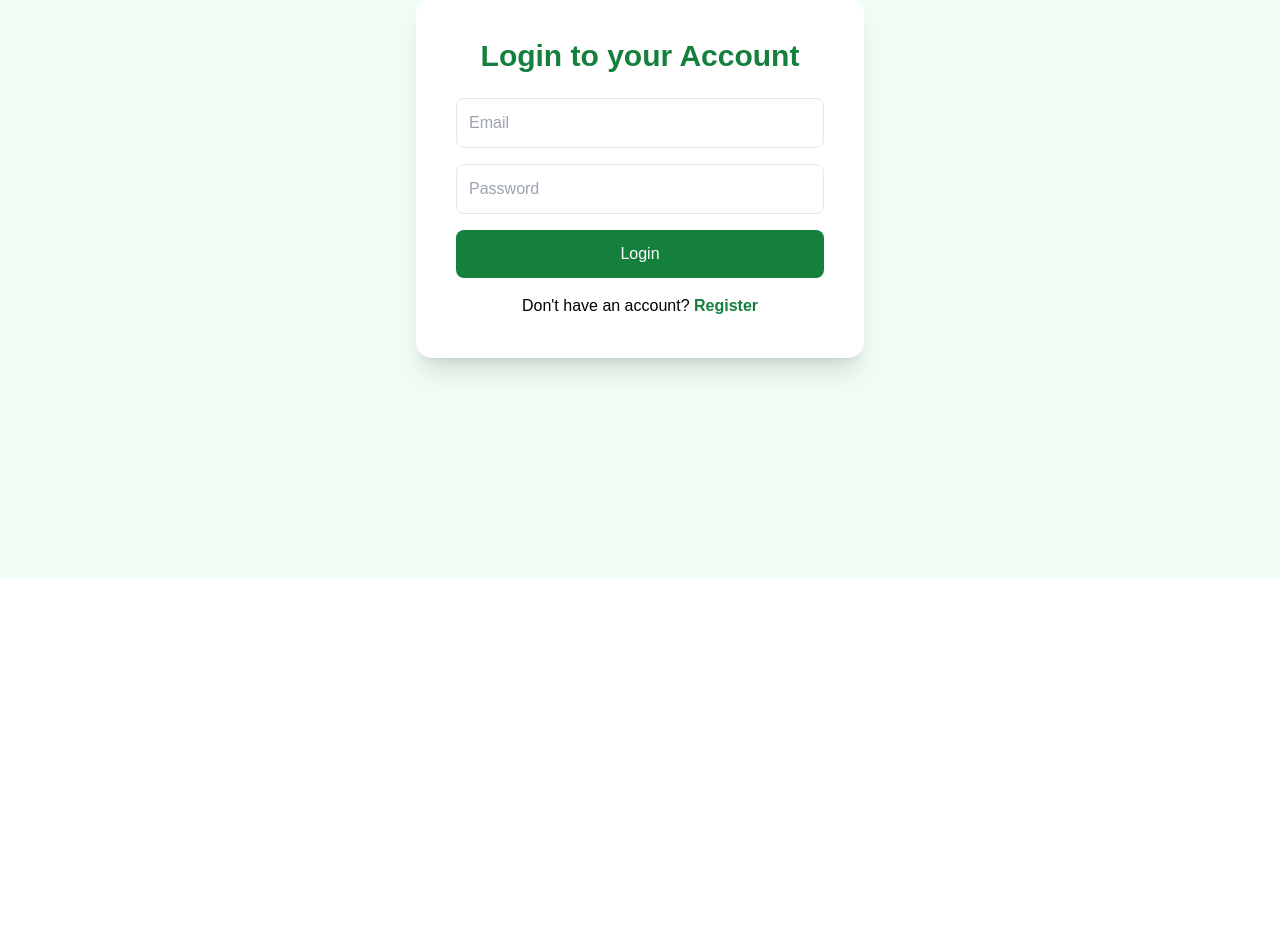
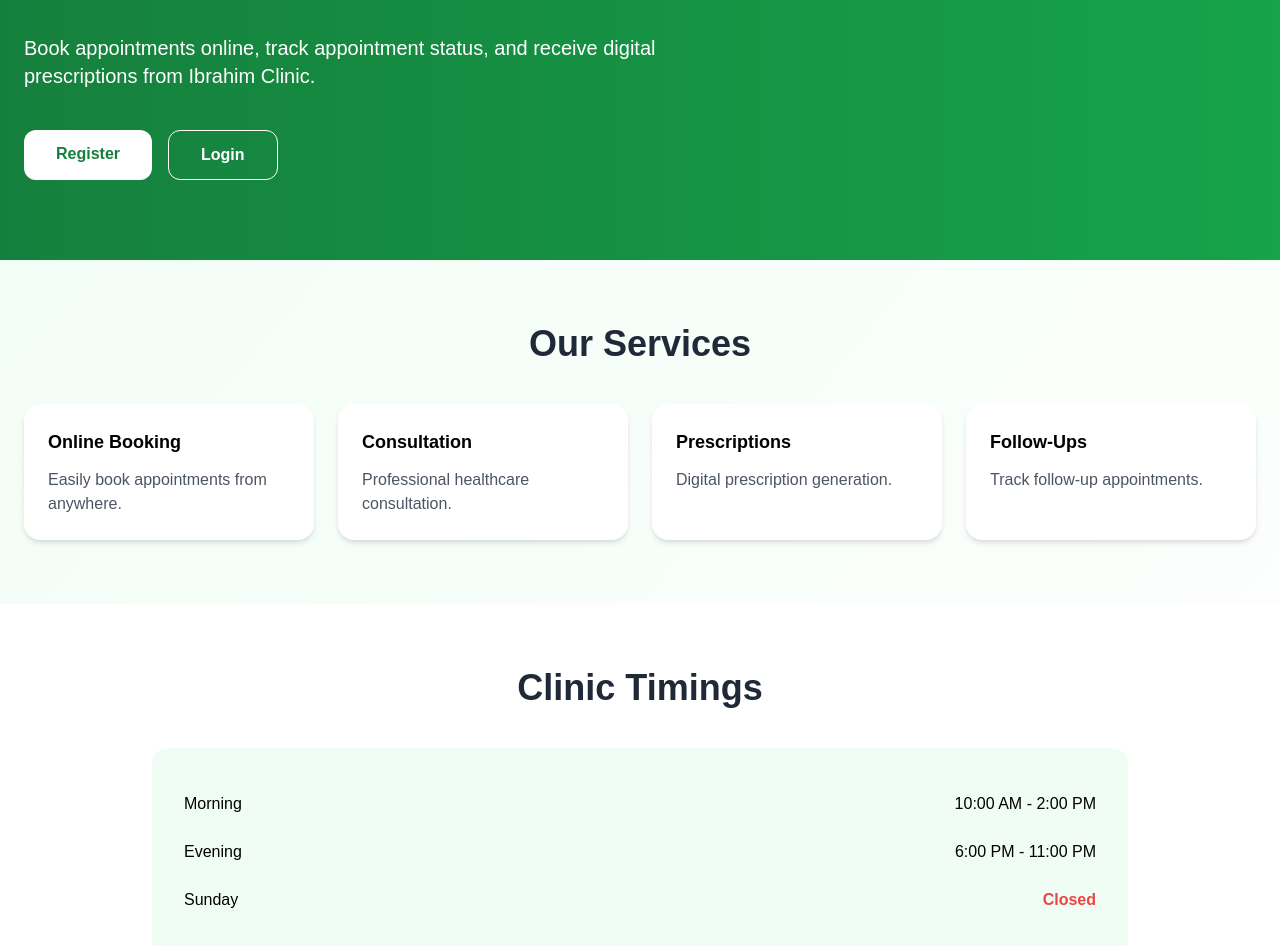
Before and after one commit to zaid-14/ibrahim-clinic-management, a React (Create React App) app: page / in a window 1280 px wide. Before the commit this address led to /login. Shown: the part 222-1168 px from the top of the page. Before the commit the page ends 800 px from the top, so only its background shows below. Built offline with nearby package versions, Linux system fonts and the light colour scheme; no server answers.

Commit message:
added landing page instead of direct login

```diff
--- a/src/App.js
+++ b/src/App.js
@@ -1,5 +1,6 @@
 import { Routes, Route, Navigate } from "react-router-dom";
 import { useAuth } from "./context/AuthContext";
+import LandingPage from "./pages/shared/LandingPage";
 import Login from "./pages/auth/Login";
 import Register from "./pages/auth/Register";
 import AdminLayout from "./layouts/AdminLayout";
@@ -29,10 +30,8 @@ function App() {
     <Routes>
       {/* LOGIN */}
       <Route path="/login" element={<Login />} />
-
       {/* REGISTER */}
       <Route path="/register" element={<Register />} />
-
       {/* PATIENT */}
       <Route
         path="/patient"
@@ -44,7 +43,6 @@ function App() {
           )
         }
       />
-
       {/* ADMIN LAYOUT */}
       <Route
         path="/admin"
@@ -70,7 +68,6 @@ function App() {
 
         <Route path="notifications" element={<NotificationsPage />} />
       </Route>
-
       {/* DOCTOR */}
       <Route
         path="/doctor"
@@ -89,8 +86,10 @@ function App() {
         <Route path="prescriptions" element={<DoctorPrescriptions />} />
       </Route>
 
-      {/* DEFAULT */}
-      <Route path="*" element={<Navigate to="/login" />} />
+      {/* LANDING PAGE */}
+      <Route path="/" element={<LandingPage />} />
+      {/* FALLBACK */}
+      <Route path="*" element={<Navigate to="/" />} />
     </Routes>
   );
 }
--- /dev/null
+++ b/src/pages/shared/LandingPage.jsx
@@ -0,0 +1,160 @@
+import { Link } from "react-router-dom";
+
+function LandingPage() {
+  return (
+    <div className="min-h-screen bg-gradient-to-br from-green-50 to-white">
+
+      {/* HERO */}
+      <section className="bg-gradient-to-r from-green-700 to-green-600 text-white">
+
+        <div className="max-w-7xl mx-auto px-6 py-20">
+
+          <h1 className="text-5xl md:text-6xl font-bold">
+            IBRAHIM CLINIC
+          </h1>
+
+          <p className="mt-4 text-2xl">
+            Dr. Aftab A. Khan (B.U.M.S.)
+          </p>
+
+          <p className="mt-2 text-lg text-green-100">
+            Family Physician & Surgeon
+          </p>
+
+          <p className="mt-8 text-xl max-w-2xl">
+            Book appointments online, track appointment status,
+            and receive digital prescriptions from Ibrahim Clinic.
+          </p>
+
+          <div className="mt-10 flex flex-wrap gap-4">
+
+            <Link
+              to="/register"
+              className="bg-white text-green-700 px-8 py-3 rounded-xl font-semibold"
+            >
+              Register
+            </Link>
+
+            <Link
+              to="/login"
+              className="border border-white px-8 py-3 rounded-xl font-semibold"
+            >
+              Login
+            </Link>
+
+          </div>
+
+        </div>
+
+      </section>
+
+      {/* SERVICES */}
+      <section className="max-w-7xl mx-auto px-6 py-16">
+
+        <h2 className="text-4xl font-bold text-center text-gray-800">
+          Our Services
+        </h2>
+
+        <div className="grid md:grid-cols-4 gap-6 mt-10">
+
+          <div className="bg-white shadow-md rounded-2xl p-6">
+            <h3 className="font-bold text-lg">
+              Online Booking
+            </h3>
+            <p className="mt-3 text-gray-600">
+              Easily book appointments from anywhere.
+            </p>
+          </div>
+
+          <div className="bg-white shadow-md rounded-2xl p-6">
+            <h3 className="font-bold text-lg">
+              Consultation
+            </h3>
+            <p className="mt-3 text-gray-600">
+              Professional healthcare consultation.
+            </p>
+          </div>
+
+          <div className="bg-white shadow-md rounded-2xl p-6">
+            <h3 className="font-bold text-lg">
+              Prescriptions
+            </h3>
+            <p className="mt-3 text-gray-600">
+              Digital prescription generation.
+            </p>
+          </div>
+
+          <div className="bg-white shadow-md rounded-2xl p-6">
+            <h3 className="font-bold text-lg">
+              Follow-Ups
+            </h3>
+            <p className="mt-3 text-gray-600">
+              Track follow-up appointments.
+            </p>
+          </div>
+
+        </div>
+
+      </section>
+
+      {/* CLINIC TIMINGS */}
+      <section className="bg-white py-16">
+
+        <div className="max-w-5xl mx-auto px-6">
+
+          <h2 className="text-4xl font-bold text-center text-gray-800">
+            Clinic Timings
+          </h2>
+
+          <div className="bg-green-50 rounded-2xl p-8 mt-10">
+
+            <div className="flex justify-between py-3">
+              <span>Morning</span>
+              <span>10:00 AM - 2:00 PM</span>
+            </div>
+
+            <div className="flex justify-between py-3">
+              <span>Evening</span>
+              <span>6:00 PM - 11:00 PM</span>
+            </div>
+
+            <div className="flex justify-between py-3">
+              <span>Sunday</span>
+              <span className="text-red-500 font-semibold">
+                Closed
+              </span>
+            </div>
+
+          </div>
+
+        </div>
+
+      </section>
+
+      {/* CONTACT */}
+      <section className="py-16">
+
+        <div className="max-w-5xl mx-auto px-6 text-center">
+
+          <h2 className="text-4xl font-bold text-gray-800">
+            Contact Us
+          </h2>
+
+          <p className="mt-8 text-lg">
+            Shop No. 12, Sunshine Garden,
+            Achole Road, Nallasopara East
+          </p>
+
+          <p className="mt-3 text-lg">
+            Phone: 9022581631
+          </p>
+
+        </div>
+
+      </section>
+
+    </div>
+  );
+}
+
+export default LandingPage;
```
